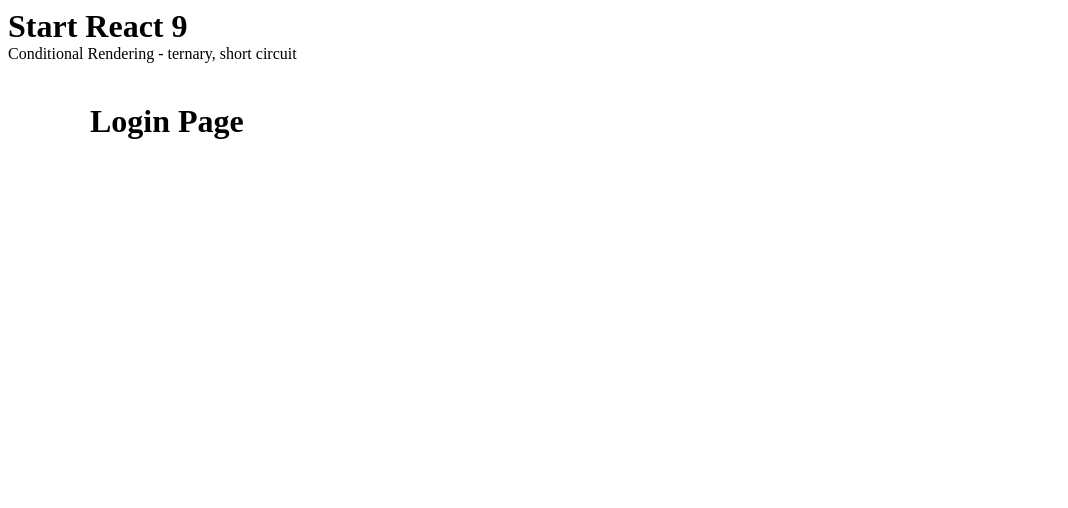
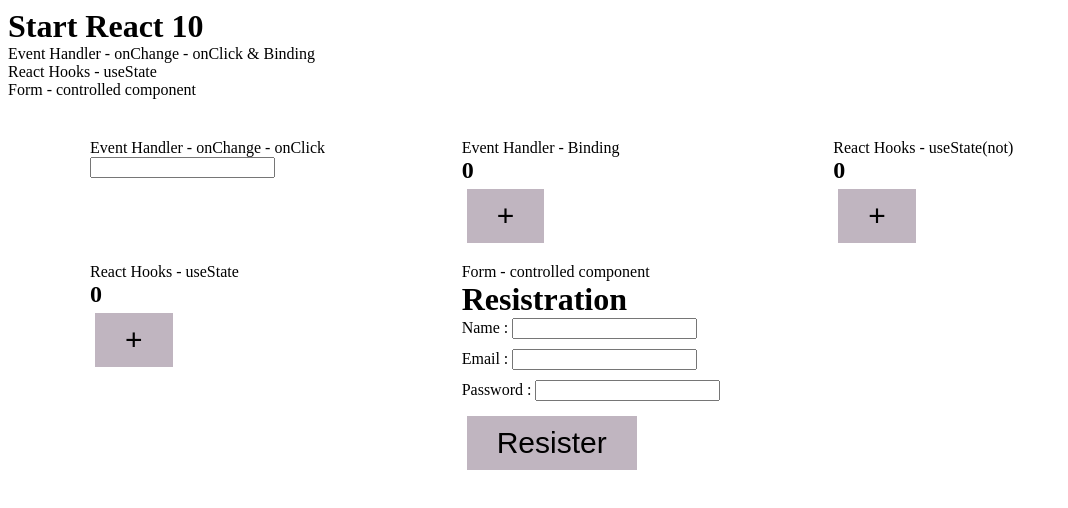
Before and after one commit to ahmmedsabbirbd/react36, a React (Create React App) app: page / in a window 1280 px wide. Shown: the top 508 px of the page, without its empty margins (0-1068 px from the left). Built offline with nearby package versions, Linux system fonts and the light colour scheme.

Commit message:
Event Handler - onChange - onClick & Binding & React Hooks - useState & Form - controlled component

```diff
--- a/public/style.css
+++ b/public/style.css
@@ -20,6 +20,7 @@ button {
 }
 
 .card__wraper {
+  gap: 15px;
   margin: -15px;
   display: grid;
   margin-top: 40px;
--- a/src/App.js
+++ b/src/App.js
@@ -1,10 +1,18 @@
 import React from 'react';
-import Conditional_Rendering from './Conditional_Rendering';
+import Event_Handler_Class from './Event_Handler_Class';
+import Event_Handler_Binding from './Event_Handler_Binding';
+import Class from './Hooks_UseState/Class';
+import Hooks_UseState from './Hooks_UseState';
+import Form from './Form_Controlled_Component/Form';
 
 function App(){
     return <div className="container">
             <div className="card__wraper">
-                <Conditional_Rendering />
+                <Event_Handler_Class />
+                <Event_Handler_Binding />
+                <Class />
+                <Hooks_UseState />
+                <Form />
             </div>
         </div>
 }
--- a/src/Conditional_Rendering/HomePage.js
+++ /dev/null
@@ -1,11 +0,0 @@
-import React from 'react';
-
-function HomePage() {
-    return (
-        <div>
-            <h1>Home Page</h1>
-        </div>
-    )
-}
-
-export default HomePage;
--- a/src/Conditional_Rendering/LoginPage.js
+++ /dev/null
@@ -1,12 +0,0 @@
-import React from 'react';
-
-function LoginPage() {
-    return (
-        <div>
-            <h1>Login Page</h1>
-        </div>
-    )
-}
-
-
-export default LoginPage;
--- a/src/Conditional_Rendering/index.js
+++ /dev/null
@@ -1,26 +0,0 @@
-import React, { Component } from 'react';
-import LoginPage from './LoginPage';
-import HomePage from './HomePage';
-
-class Index extends Component {
-
-    constructor (props) {
-        super(props)
-
-        this.state = {
-            isLoggedIn : false
-        }
-    }
-
-    render(){
-        const {isLoggedIn} = this.state;
-
-        return (
-            <div>
-                {isLoggedIn ? <HomePage /> : <LoginPage />}
-            </div>
-        )
-    }
-}
-
-export default Index;
--- /dev/null
+++ b/src/Event_Handler_Binding/index.js
@@ -0,0 +1,30 @@
+import React, { Component } from 'react';
+
+class Class extends Component {
+
+    constructor (props) {
+        super(props)
+
+        this.state = {
+            count: 0
+        }
+    }
+
+    HandleInIncrement = ()=>  {
+        this.setState({
+            count : this.state.count + 1
+        });
+    }
+
+    render(){
+        return (
+            <div>
+                <p>Event Handler - Binding</p>
+                <h2>{this.state.count}</h2>
+                <button onClick={this.HandleInIncrement}>+</button>
+            </div>
+        )
+    }
+}
+
+export default Class;
--- /dev/null
+++ b/src/Event_Handler_Class/index.js
@@ -0,0 +1,32 @@
+import React, { Component } from 'react';
+
+class Event_Handler_Class extends Component {
+
+    constructor (props) {
+        super(props)
+
+        this.state = {
+            InputVaue: ''
+        }
+    }
+
+    HandleOnChange = (e)=> {
+        this.setState({
+            InputVaue : e.target.value
+        }, ()=>{
+            console.log(this.state.InputVaue);
+        })
+    }
+
+    render(){
+        return (
+            <div>
+                <p>Event Handler - onChange - onClick</p>
+               <input type="text" onChange={this.HandleOnChange} />
+               <p>{this.state.InputVaue}</p>
+            </div>
+        )
+    }
+}
+
+export default Event_Handler_Class;
--- /dev/null
+++ b/src/Form_Controlled_Component/Form.js
@@ -0,0 +1,61 @@
+import React, { useState } from 'react';
+import style from './Form.module.css';
+
+function Form() {
+    const [name, setName] = useState('');
+    const [email, setEmail] = useState('');
+    const [password, setPassword] = useState('');
+
+    const HandleNameChange = (e)=> {
+        setName(e.target.value);
+    }
+
+    const HandleEmailChange = (e)=> {
+        setEmail(e.target.value);
+    }
+
+    const HandlePasswordChange = (e)=> {
+        setPassword(e.target.value);
+    }
+
+    let userInfo = {
+        name,
+        email,
+        password
+    }
+
+    const HandleSubmit = (e)=> {
+        e.preventDefault();
+        console.log('Submited');
+        console.log(userInfo);
+    }
+
+    return (
+        <div>
+            <p>Form - controlled component</p>
+            <h1>Resistration</h1>
+            <form action="" onSubmit={HandleSubmit} >
+                <div className={style.formGroup} >
+                    <label htmlFor="" >Name : </label>
+                    <input name='name' id='name' type="text" onChange={HandleNameChange} value={name} required />
+                </div>
+
+                <div className={style.formGroup} >
+                    <label htmlFor="" >Email : </label>
+                    <input name='email' id='email' type="email" value={email} onChange={HandleEmailChange} required />
+                </div>
+
+                <div className={style.formGroup} >
+                    <label htmlFor="" >Password : </label>
+                    <input name='password' id='password' type="password" value={password} onChange={HandlePasswordChange} required />
+                </div>
+
+                <div className={style.formGroup} >
+                    <button type='submit'>Resister</button>
+                </div>
+            </form>
+        </div>
+    )
+}
+
+export default Form;
--- /dev/null
+++ b/src/Form_Controlled_Component/Form.module.css
@@ -0,0 +1,7 @@
+.formGroup {
+    margin-bottom: 10px;
+}
+
+.label {
+    display: block;
+}
--- /dev/null
+++ b/src/Hooks_UseState/Class.js
@@ -0,0 +1,30 @@
+import React, { Component } from 'react';
+
+class Class extends Component {
+
+    constructor (props) {
+        super(props)
+
+        this.state = {
+            count: 0
+        }
+    }
+
+    HandleInIncrement = ()=>  {
+        this.setState({
+            count : this.state.count + 1
+        });
+    }
+
+    render(){
+        return (
+            <div>
+                <p>React Hooks - useState(not)</p>
+                <h2>{this.state.count}</h2>
+                <button onClick={this.HandleInIncrement}>+</button>
+            </div>
+        )
+    }
+}
+
+export default Class;
--- /dev/null
+++ b/src/Hooks_UseState/index.js
@@ -0,0 +1,19 @@
+import React, { useState } from 'react';
+
+function Hooks_UseState () {
+
+    const [count, setCount] = useState(0);
+    const HandleOnClick = ()=> {
+        setCount(count + 1)
+    }
+
+    return (
+        <div>
+            <p>React Hooks - useState</p>
+            <h2>{count}</h2>
+            <button onClick={HandleOnClick} disabled={count === 5 ? true : false}>+</button>
+        </div>
+    )
+}
+
+export default Hooks_UseState;
--- a/src/index.js
+++ b/src/index.js
@@ -1,15 +1,16 @@
 import React from 'react';
-import ReactDOM from 'react-dom';
+import ReactDOM from "react-dom/client";
 import App from './App';
 
-const tutorial = 9;
+const tutorial = 10;
 
-ReactDOM.render(
+ReactDOM.createRoot(document.getElementById("root")).render(
     <div>
         <h1 className='title'>Start React {tutorial}</h1>
-        <p>Conditional Rendering - ternary, short circuit</p>
+        <p>Event Handler - onChange - onClick & Binding </p>
+        <p>React Hooks - useState</p>
+        <p>Form - controlled component</p>
 
         <App />
-    </div>,
-    document.getElementById('root')
+    </div>
 );
```
